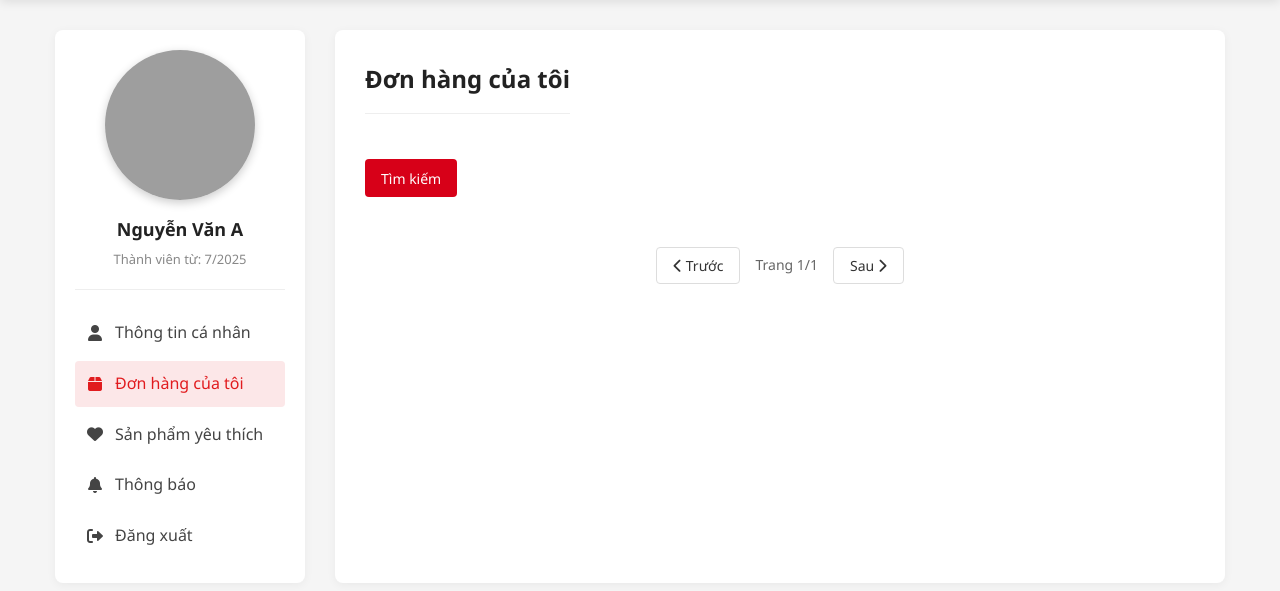
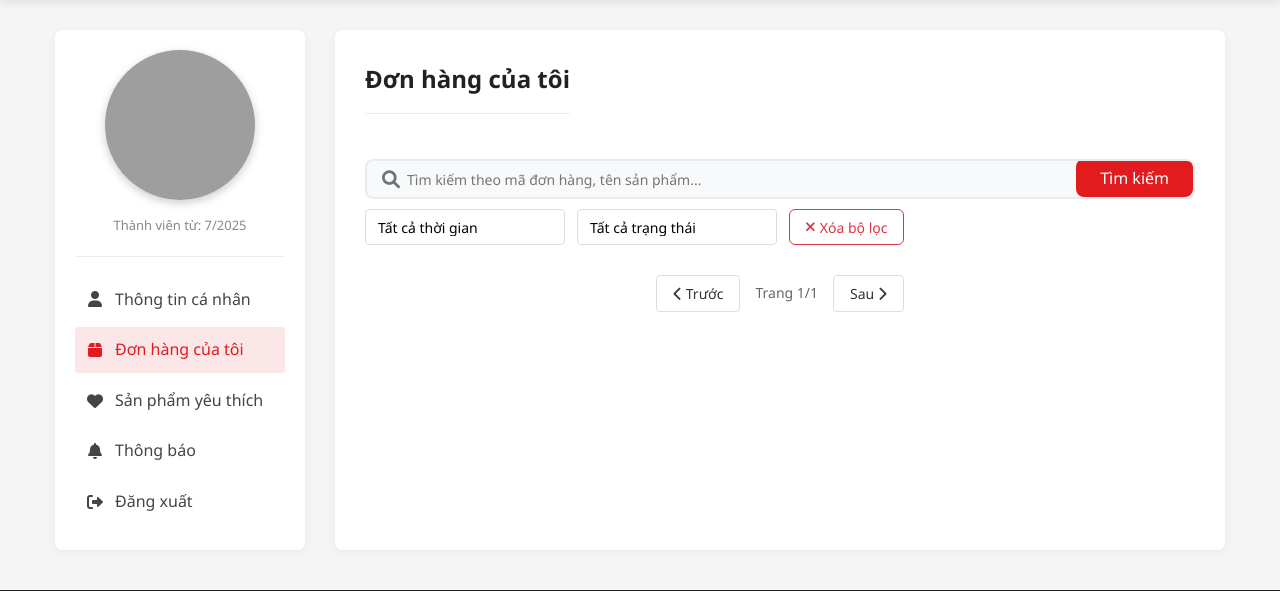
Before and after one commit to vuhamthieu/tech-store-web, a PHP site: page /pages/orders_of_user.html in a window 1280 px wide. Shown: the part 75-666 px from the top of the page. Run offline with PHP 8.4, Linux system fonts and the light colour scheme; grey boxes are pictures that could not be loaded.

Commit message:
update search function in order off user page

```diff
--- a/assets/css/user.css
+++ b/assets/css/user.css
@@ -606,7 +606,7 @@ footer {
 }
 
 .hidden {
-    display: none;
+    display: none !important;
 }
 /* Avatar container */
 .avatar-container {
@@ -729,7 +729,7 @@ footer {
 }
 
 .hidden {
-    display: none;
+    display: none !important;
 }
 
 /* Orders Page */
@@ -771,10 +771,14 @@ footer {
 }
 
 .order-card {
+    width: 100%;
+    min-width: 0;
+    box-sizing: border-box;
     background: #fff;
-    border-radius: 8px;
-    box-shadow: 0 2px 10px rgba(0,0,0,0.05);
-    overflow: hidden;
+    border-radius: 10px;
+    box-shadow: 0 2px 8px rgba(0,0,0,0.06);
+    margin-bottom: 0;
+    padding: 20px;
 }
 
 .order-header {
@@ -1265,3 +1269,145 @@ footer {
         font-size: 13px;
     }
 }
+
+.search-row {
+    display: flex;
+    align-items: center;
+    gap: 12px;
+}
+
+.search-input-group {
+    display: flex;
+    align-items: stretch;
+    position: relative;
+    width: 100%;
+    background: #f8f9fa;
+    border: 2px solid #e9ecef;
+    border-radius: 8px;
+    overflow: hidden;
+    height: 40px;
+}
+
+.search-input {
+    flex: 1;
+    border: none;
+    padding: 0 15px 0 40px;
+    font-size: 14px;
+    background: transparent;
+    outline: none;
+    border-radius: 8px 8px 8px 8px;
+    height: 100%;
+    line-height: 44px;
+}
+
+.search-btn-inside {
+    border: none;
+    background: var(--primary-red);
+    color: white;
+    height: 100%;
+    padding: 0 24px;
+    font-size: 16px;
+    border-radius: 8px 8px 8px 8px;
+    display: flex;
+    align-items: center;
+    cursor: pointer;
+    margin: 0;
+}
+
+.search-btn-inside:focus {
+    outline: none;
+}
+
+.search-icon {
+    position: absolute;
+    left: 15px;
+    top: 50%;
+    transform: translateY(-50%);
+    color: #6c757d;
+    font-size: 18px;
+    pointer-events: none;
+}
+
+.filter-row {
+    display: flex;
+    align-items: center;
+    gap: 12px;
+    margin-top: 10px;
+}
+
+.filter-group {
+    display: flex;
+    align-items: center;
+    gap: 6px;
+}
+
+.filter-select {
+    height: 36px;
+    border-radius: 6px;
+    padding: 0 12px;
+    font-size: 14px;
+    border: 1px solid #ced4da;
+    background: white;
+}
+
+.clear-filters-btn {
+    height: 36px;
+    border-radius: 6px;
+    padding: 0 16px;
+    font-size: 14px;
+    display: flex;
+    align-items: center;
+    gap: 5px;
+    border: 1px solid #dc3545;
+    color: #dc3545;
+    background: transparent;
+    cursor: pointer;
+    transition: all 0.3s;
+    margin: 0;
+}
+
+.clear-filters-btn:hover {
+    background: #dc3545;
+    color: white;
+}
+
+@media (max-width: 768px) {
+    .filter-row {
+        flex-direction: column;
+        align-items: stretch;
+        gap: 10px;
+    }
+    .clear-filters-btn {
+        margin-left: 0;
+        width: 100%;
+        justify-content: center;
+    }
+}
+
+.orders-loading {
+  display: flex;
+  align-items: center;
+  justify-content: center;
+  gap: 12px;
+  padding: 30px 0;
+  font-size: 16px;
+  color: var(--primary-red);
+  width: 100%;
+}
+
+.orders-loading .spinner {
+  width: 28px;
+  height: 28px;
+  border: 4px solid #eee;
+  border-top: 4px solid var(--primary-red);
+  border-radius: 50%;
+  animation: spin 1s linear infinite;
+}
+
+@keyframes spin {
+  to { transform: rotate(360deg); }
+}
+
+.hidden {
+  display: none !important;
+}
--- a/pages/index.html
+++ b/pages/index.html
@@ -26,7 +26,7 @@
         );
         userInfoContainer.innerHTML = `
        <div class="user-info">
-      <a href="orders of user.html"> <img src="${
+      <a href="orders_of_user.html"> <img src="${
         user.Avatar
           ? 'http://localhost/webproject/tech-store-web/assets/img/' + user.Avatar
           : "https://scontent.fhan19-1.fna.fbcdn.net/v/t39.30808-1/482236741_636204415676991_5392700582177539028_n.jpg?stp=dst-jpg_s200x200_tt6&_nc_cat=110&ccb=1-7&_nc_sid=1d2534&_nc_eui2=AeF-ZMG_JcvB5jG-9TdeZq09X-xSXJw_HWhf7FJcnD8daPet7y5DQKkl_3Yqsodo_HgQX3sQqkAQzWspJYhKvzRp&_nc_ohc=Oguzvd7HXB0Q7kNvwFUs_9J&_nc_oc=AdlwzdkAon8zboaTFw_4eXUzLshM9PSe8wQI0qqyV_7t7dOq2GiJlhl7WBha0hVidAgl-5__FNyd7vzW0REYkRzR&_nc_zt=24&_nc_ht=scontent.fhan19-1.fna&_nc_gid=FwyM96FZ-5f-jGuI43dbDQ&oh=00_AfOVhVAEK4Zlebyh3XPaZLvLcsll7BQcFTh9bZWnE8YcQg&oe=6855F6D6"
--- a/pages/notify.html
+++ b/pages/notify.html
@@ -37,7 +37,7 @@
             </div>
             <input type="file" id="avatarInput" accept="image/*" style="display: none;" />
           </div>
-          <h3 id="userName">Nguyễn Văn A</h3>
+          <h3 id="userName"></h3>
           <p id="memberSince">Thành viên từ: 12/2022</p>
         </div>
 
--- a/pages/orders_of_user.html
+++ b/pages/orders_of_user.html
@@ -36,7 +36,7 @@
             </div>
             <input type="file" id="avatarInput" accept="image/*" style="display: none;" />
           </div>
-          <h3 id="userName">Nguyễn Văn A</h3>
+          <h3 id="userName"></h3>
           <p id="memberSince">Thành viên từ: 7/2025</p>
         </div>
 
@@ -56,32 +56,48 @@
           <h2 class="section-title">Đơn hàng của tôi</h2>
         </div>
 
-        <div class="order-filters">
+        <div class="search-filter-section">
+          <!-- Row 1: Search bar -->
+          <div class="search-bar-row">
+            <div class="search-input-group">
+              <i class="fas fa-search search-icon"></i>
+              <input
+                type="text"
+                id="searchInput"
+                placeholder="Tìm kiếm theo mã đơn hàng, tên sản phẩm..."
+                class="search-input"
+              >
+              <button class="search-btn-inside" id="searchOrders" type="button">Tìm kiếm</button>
+            </div>
+          </div>
+          <!-- Row 2: Filters -->
+          <div class="filter-row">
             <div class="filter-group">
-            <label for="timeFilter">Thời gian:</label>
-            <select id="timeFilter">
-              <option value="all">Tất cả</option>
+              <select id="timeFilter" class="filter-select">
+                <option value="all">Tất cả thời gian</option>
                 <option value="3months">3 tháng gần đây</option>
                 <option value="6months">6 tháng gần đây</option>
                 <option value="2025">Năm 2025</option>
+                <option value="2024">Năm 2024</option>
               </select>
             </div>
             <div class="filter-group">
-            <label for="statusFilter">Trạng thái:</label>
-            <select id="statusFilter">
-              <option value="all">Tất cả</option>
-              <option value="pending">Chờ xác nhận</option>
-              <option value="processing">Đang xử lý</option>
-              <option value="shipping">Đang giao hàng</option>
-              <option value="completed">Đã giao</option>
-              <option value="cancelled">Đã hủy</option>
+              <select id="statusFilter" class="filter-select">
+                <option value="all">Tất cả trạng thái</option>
+                <option value="0">Chờ xử lý</option>
+                <option value="1">Đã duyệt</option>
+                <option value="2">Đã từ chối</option>
               </select>
             </div>
-          <div class="filter-group">
-            <label for="searchInput">Tìm kiếm:</label>
-            <input type="text" id="searchInput" placeholder="Tìm theo tên sản phẩm...">
+            <button class="btn btn-outline clear-filters-btn" id="clearFilters" type="button">
+              <i class="fas fa-times"></i> Xóa bộ lọc
+            </button>
           </div>
-          <button class="btn btn-primary" id="searchOrders">Tìm kiếm</button>
+        </div>
+
+        <div id="ordersLoading" class="orders-loading hidden">
+          <div class="spinner"></div>
+          <span>Đang tải dữ liệu...</span>
         </div>
 
         <div class="orders-list" id="ordersList">
--- a/pages/product-favorite.html
+++ b/pages/product-favorite.html
@@ -36,7 +36,7 @@
                         </div>
                         <input type="file" id="avatarInput" accept="image/*" style="display: none;"/>
                     </div>
-                    <h3 id="userName">Nguyễn Văn A</h3>
+                    <h3 id="userName"></h3>
                     <p id="memberSince">Thành viên từ: 12/2022</p>
                 </div>
 
--- a/pages/user.html
+++ b/pages/user.html
@@ -38,7 +38,7 @@
                 </div>
 
                 <!-- Thông tin người dùng -->
-                <h3 id="userName">Nguyễn Văn A</h3>
+                <h3 id="userName"></h3>
                 <p id="memberSince">Thành viên từ: 7/2025</p>
               </div>
 
```
Also changed, not shown: assets/js/product_of_user.js (+62 -34 lines), assets/img/avatar_685c1a2b8acad_a7a99803355c8854711baaaa6de71c96.jpg (added). Lines whose indentation alone changed are shown as unchanged.
